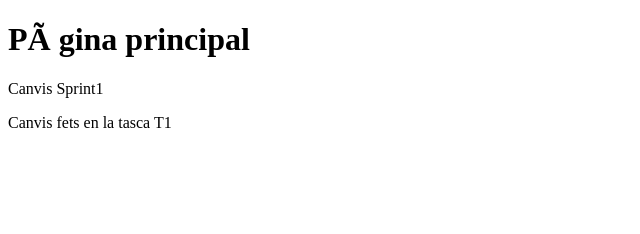
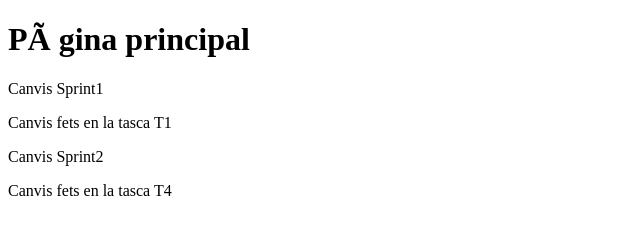
Before and after one commit to saboritarroyo-cell/RA2-PR3-GitKraken, a plain HTML site: page index.html in a window 1280 px wide. Shown: the whole page, without its empty margins (0-640 px from the left). Drawn offline with Linux system fonts and the light colour scheme.

Commit message:
T4: afegeix el contingut de la tasca T4 a index.html

```diff
--- a/index.html
+++ b/index.html
@@ -8,5 +8,7 @@
     <h1>PÃ gina principal</h1>
     <p>Canvis Sprint1</p>
     <p>Canvis fets en la tasca T1</p>
+    <p>Canvis Sprint2</p>
+    <p>Canvis fets en la tasca T4</p>
 </body>
 </html>
```
